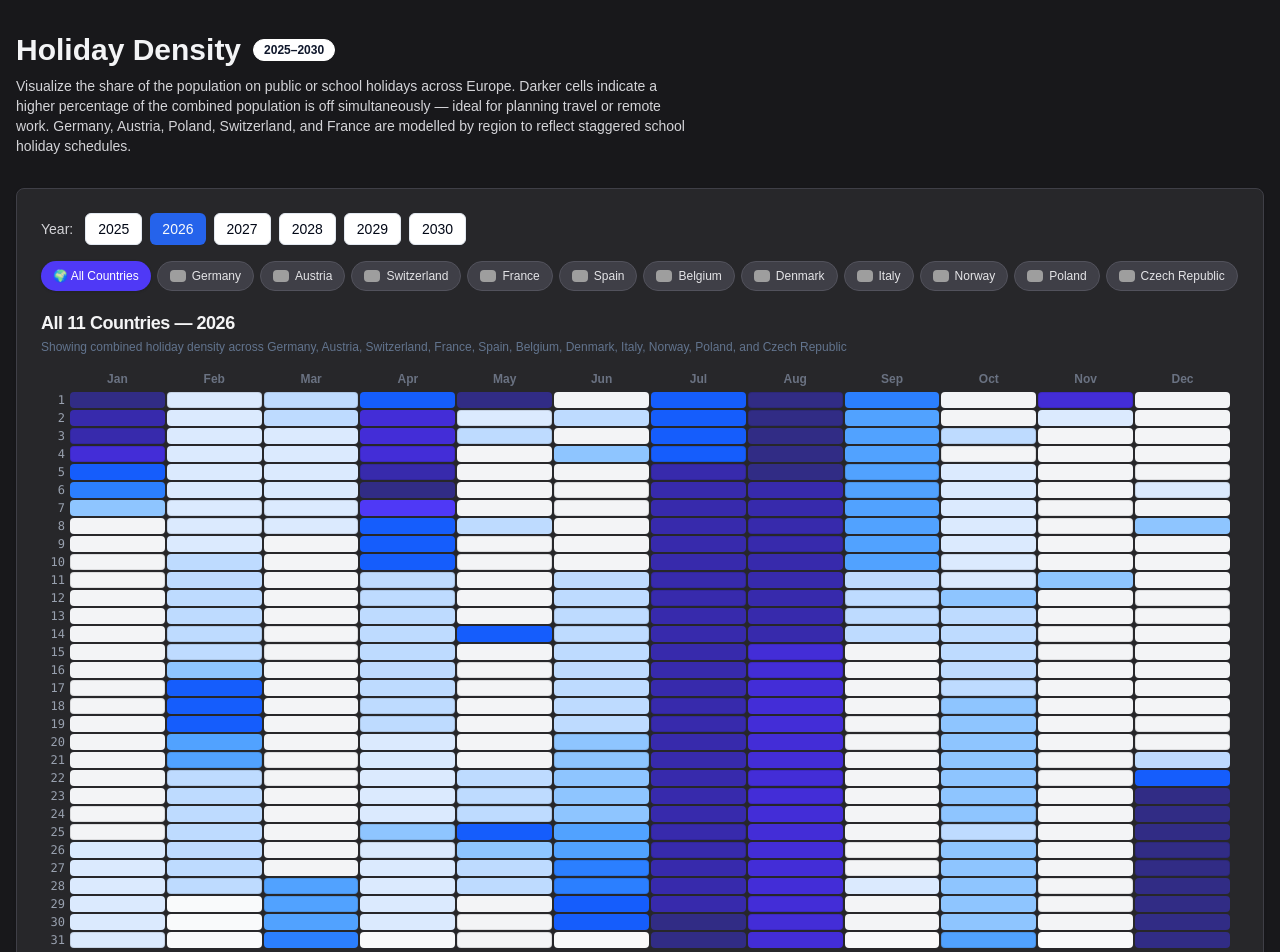
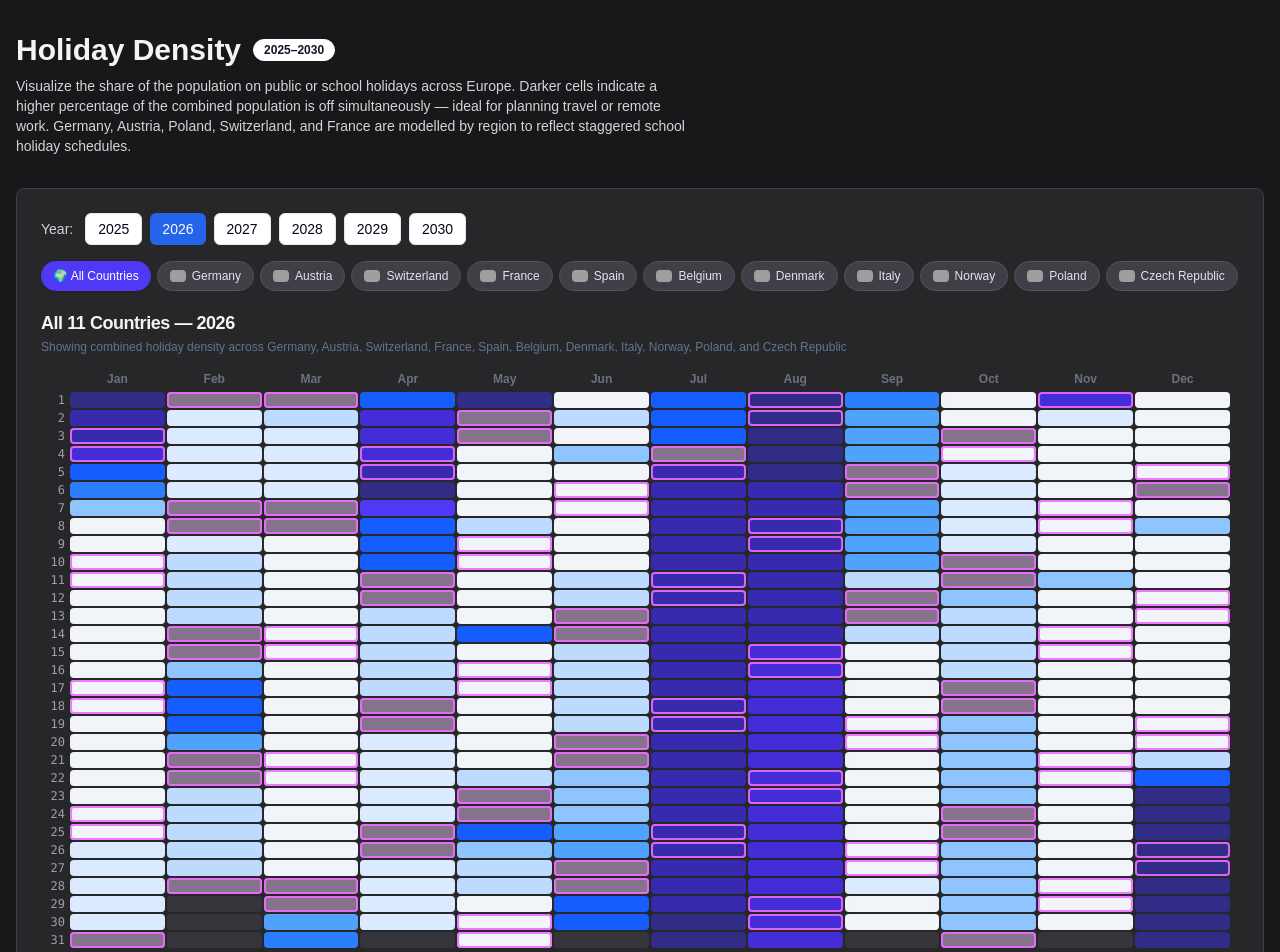
Before and after one commit to cwsyth/holiday-density, a Next.js app: page /holiday-density/ in a window 1280 px wide. Shown: the top 952 px of the page. Built offline with nearby package versions, Linux system fonts and the light colour scheme; grey boxes are pictures that could not be loaded.

Commit message:
Fix calendar visibility for selection, weekend, and invalid dates
Agent-Logs-Url: https://github.com/cwsyth/holiday-density/sessions/25004a02-9a3a-4e99-8dd7-f685366fde1f

Co-authored-by: cwsyth <46164156+cwsyth@users.noreply.github.com>

```diff
--- a/src/components/DensityCalendar.tsx
+++ b/src/components/DensityCalendar.tsx
@@ -33,7 +33,7 @@ function getDaysInMonth(year: number, month: number): number {
 }
 
 function densityColor(density: number): string {
-  if (density === 0) return 'bg-gray-100';
+  if (density === 0) return 'bg-slate-100';
   const colors = [
     'bg-blue-100',
     'bg-blue-200',
@@ -292,7 +292,7 @@ export default function DensityCalendar({ year, countryCodes }: Props) {
                   return (
                     <div
                       key={monthIdx}
-                      className="flex-1 h-3 sm:h-4 m-px rounded-sm bg-gray-50"
+                      className="flex-1 h-3 sm:h-4 m-px rounded-sm bg-zinc-700/60"
                     />
                   );
                 }
@@ -319,21 +319,26 @@ export default function DensityCalendar({ year, countryCodes }: Props) {
                 const isInBestTime = showBestTime && dateStr !== null && bestTimeSet.has(dateStr);
 
                 let ringClass = '';
+                let stateBgClass = '';
                 if (isSingleSelected || isRangeEndpoint) {
-                  ringClass = 'ring-2 sm:ring-[3px] ring-cyan-300';
+                  ringClass = 'ring-2 sm:ring-[3px] ring-cyan-200';
+                  stateBgClass = 'bg-cyan-500/65';
                 } else if (isInRange) {
                   ringClass = 'ring-2 sm:ring-[3px] ring-amber-400';
+                  stateBgClass = 'bg-amber-400/55';
                 } else if (isInBestTime) {
                   ringClass = 'ring-2 sm:ring-[3px] ring-emerald-400';
+                  stateBgClass = 'bg-emerald-500/50';
                 } else if (isWeekend) {
-                  ringClass = 'ring-1 ring-inset ring-black/10';
+                  ringClass = 'ring-2 ring-inset ring-fuchsia-400/90';
+                  stateBgClass = 'bg-fuchsia-200/45';
                 }
 
                 return (
                   <Tooltip key={monthIdx}>
                     <TooltipTrigger asChild>
                       <div
-                        className={`flex-1 h-3 sm:h-4 m-px rounded-sm cursor-pointer transition-opacity hover:opacity-80 ${bg} ${ringClass}`}
+                        className={`flex-1 h-3 sm:h-4 m-px rounded-sm cursor-pointer transition-opacity hover:opacity-80 ${bg} ${stateBgClass} ${ringClass}`}
                         onClick={() => dateStr && handleCellClick(dateStr)}
                       />
                     </TooltipTrigger>
@@ -352,7 +357,7 @@ export default function DensityCalendar({ year, countryCodes }: Props) {
           <div className="flex mt-2">
             <div className="w-5 sm:w-7 shrink-0" />
             <div className="flex-1 flex items-center gap-1 text-xs text-gray-400">
-              <div className="w-3 h-3 rounded-sm ring-1 ring-inset ring-black/10 dark:ring-white/20 bg-gray-100" />
+              <div className="w-3 h-3 rounded-sm ring-2 ring-inset ring-fuchsia-400/90 bg-fuchsia-200/45" />
               <span>Weekend</span>
             </div>
           </div>
```
